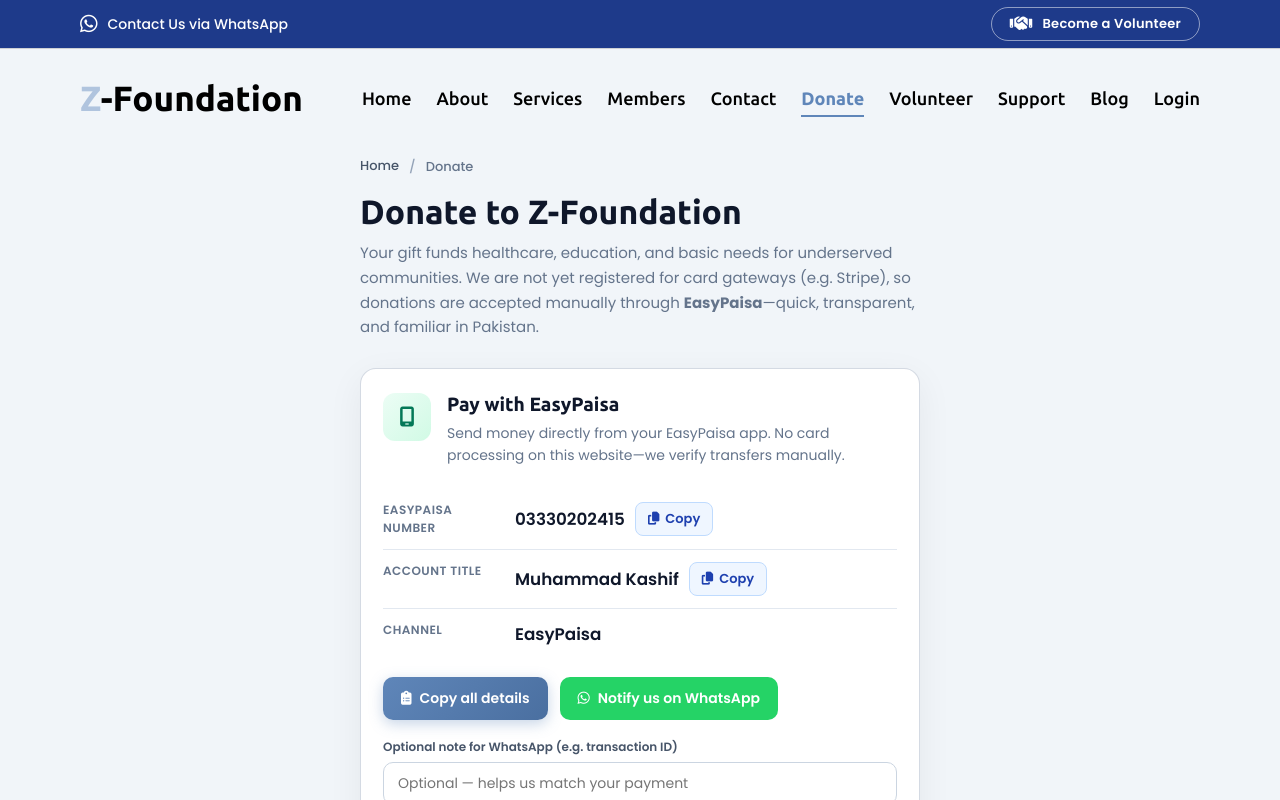
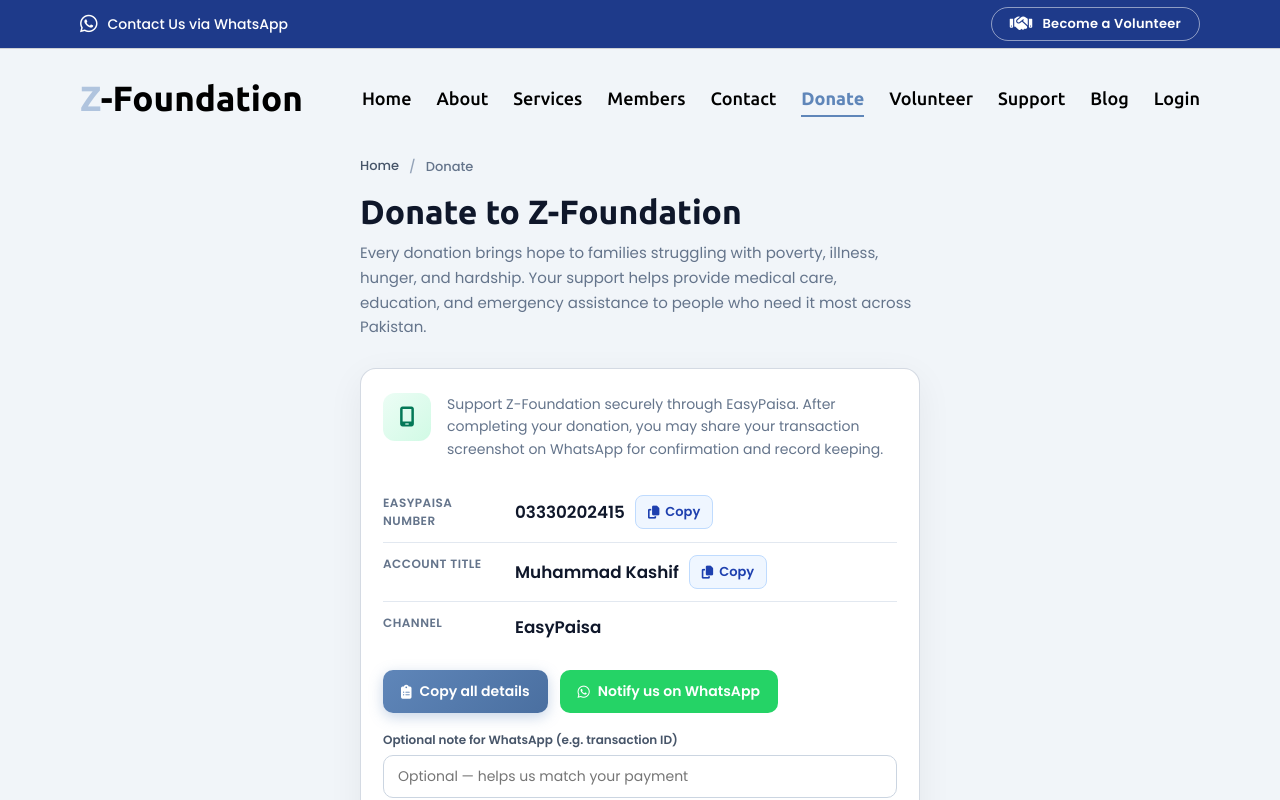
Before and after one commit to kashif-techdev/z-foundation-frontend, a Next.js app: page /donate in a window 1280 px wide. Shown: the top 800 px of the page. Built offline with nearby package versions, Linux system fonts and the light colour scheme; no server answers.

Commit message:
payment system content updates

```diff
--- a/app/donate/page.js
+++ b/app/donate/page.js
@@ -27,10 +27,10 @@
           <header className="donate-page__hero">
             <h1 className="standpage__title">Donate to Z-Foundation</h1>
             <p className="standpage__lead donate-page__lead">
-              Your gift funds healthcare, education, and basic needs for underserved
-              communities. We are not yet registered for card gateways (e.g. Stripe), so
-              donations are accepted manually through{" "}
-              <strong>EasyPaisa</strong>—quick, transparent, and familiar in Pakistan.
+            Every donation brings hope to families struggling with poverty,
+            illness, hunger, and hardship. Your support helps provide
+             medical care, education, and emergency assistance to people
+             who need it most across Pakistan.
             </p>
           </header>
 
--- a/components/donate/EasyPaisaPaymentPanel.js
+++ b/components/donate/EasyPaisaPaymentPanel.js
@@ -34,12 +34,9 @@
           <i className="fas fa-mobile-screen" />
         </span>
         <div>
-          <h2 className="donate-payment-card__title" id="easypaisa-heading">
-            Pay with EasyPaisa
-          </h2>
           <p className="donate-payment-card__subtitle">
-            Send money directly from your EasyPaisa app. No card processing on this
-            website—we verify transfers manually.
+          Support Z-Foundation securely through EasyPaisa. After completing your donation,
+          you may share your transaction screenshot on WhatsApp for confirmation and record keeping.
           </p>
         </div>
       </div>
```
